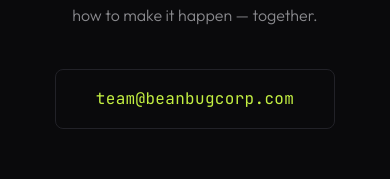
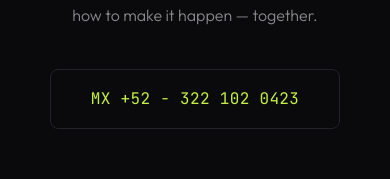
Before and after one commit to BeanBugCorp/WebPage, a React (Vite) app: page / in a window 390 px wide. Shown: the part 4468-4647 px from the top of the page. Built offline with nearby package versions, Linux system fonts and the light colour scheme.

Commit message:
Changed Email contact to phone number

```diff
--- a/src/components/Contact.tsx
+++ b/src/components/Contact.tsx
@@ -15,9 +15,12 @@ export default function Contact() {
         <span className={styles.label}>{t('contact.label')}</span>
         <h2 className={styles.title}>{t('contact.title')}</h2>
         <p className={styles.desc}>{t('contact.description')}</p>
+        {/*
         <a href="mailto:hello@beanbugcorp.com" className={styles.email}>
           team@beanbugcorp.com
         </a>
+        */}
+        <a className={styles.email}> MX +52 - 322 102 0423 </a>
       </div>
     </section>
   );
```
